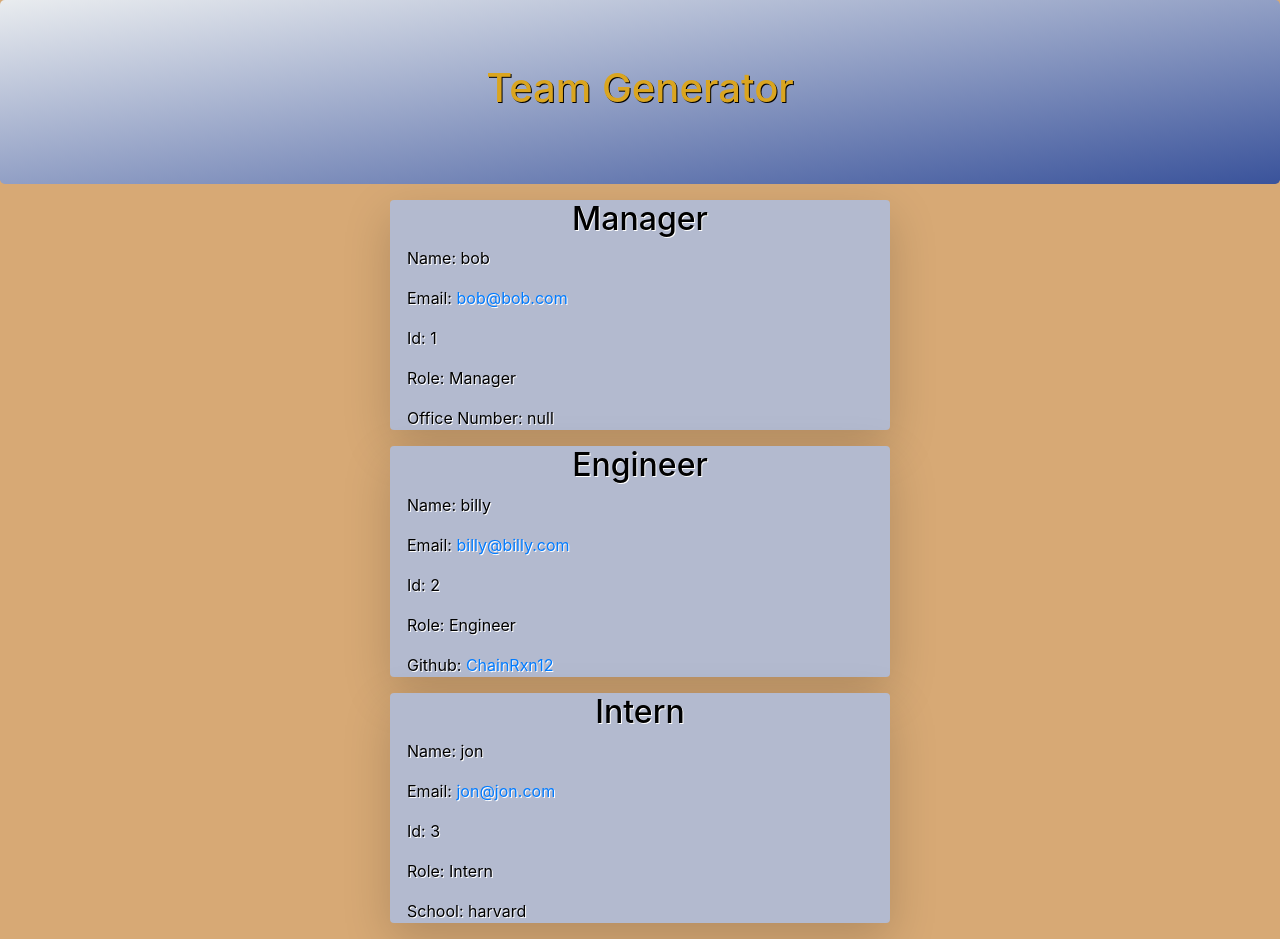
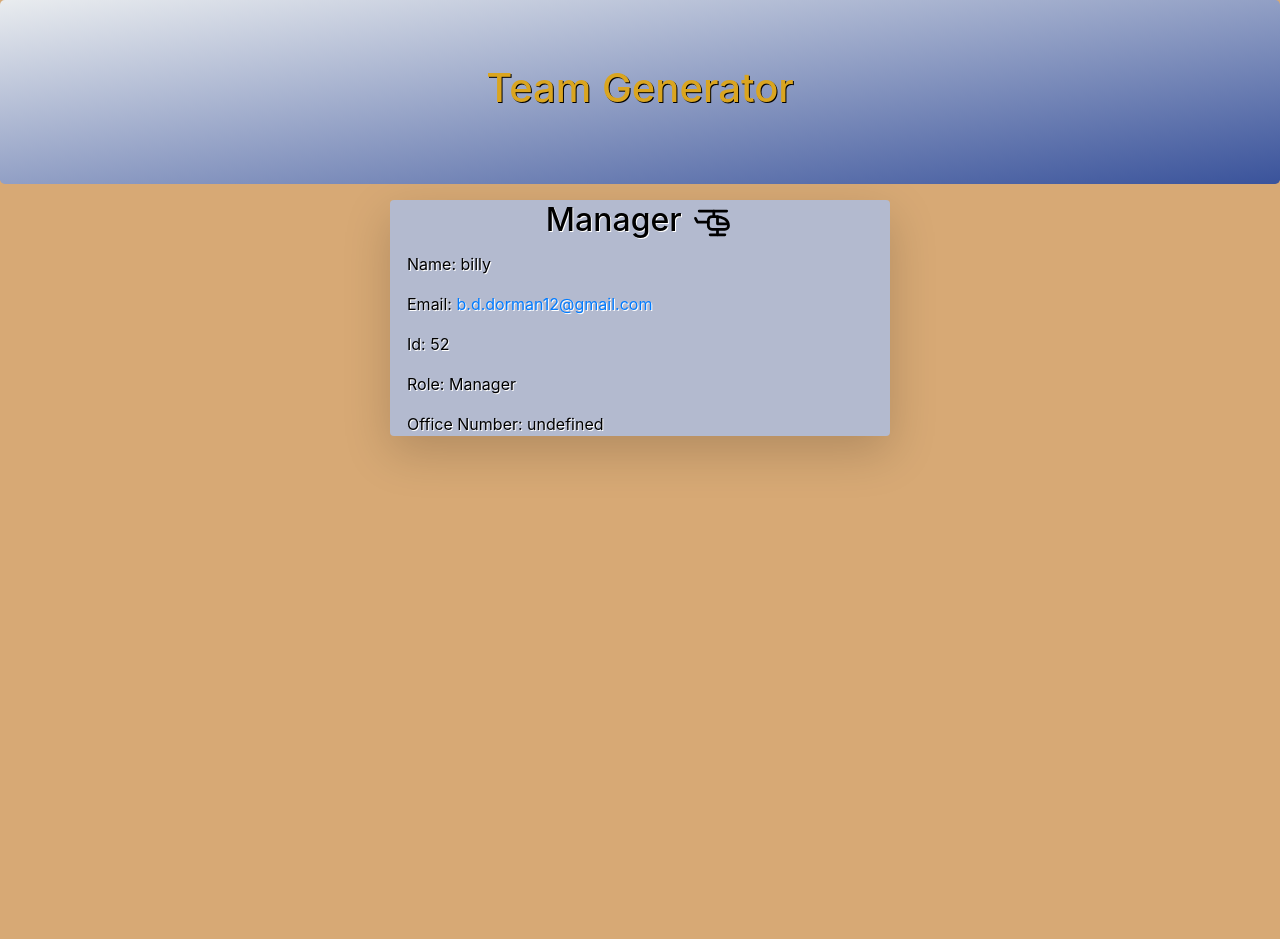
Before and after one commit to ChainRxn12/team-generator, a website: page index.html in a window 1280 px wide. After the commit the page ends 800 px from the top, so only its background shows below. Drawn offline with nearby package versions, Linux system fonts and the light colour scheme.

Commit message:
defined officeNumber properly

```diff
--- a/index.html
+++ b/index.html
@@ -19,41 +19,26 @@
     </div><div class="container mb-3 card-custom shadow-lg border-primary rounded">
     <div class="row">
         <div class="team-area col-12 d-flex justify-content-center">
-            <h2 class="manager">Manager</h2>
-        </div>
-    </div>
-            <div class="employee">
-                <p>Name: bob</p>
-                <p>Email: <a href="mailto:bob@bob.com">bob@bob.com</a></p>
-                <p>Id: 1</p>
-                <p>Role: Manager</p>
-                <p>Office Number: null</p>
-        </div>
-</div><div class="container mb-3 card-custom shadow-lg border-primary rounded">
-    <div class="row">
-        <div class="team-area col-12 d-flex justify-content-center">
-            <h2 class="engineer">Engineer</h2>
+            <h2 class="manager">Manager
+            <svg xmlns="http://www.w3.org/2000/svg" class="icon icon-tabler icon-tabler-helicopter" width="44" height="44" viewBox="0 0 24 24" stroke-width="1.5" stroke="#000000" fill="none" stroke-linecap="round" stroke-linejoin="round">
+                <path stroke="none" d="M0 0h24v24H0z" fill="none"/>
+                <path d="M3 10l1 2h6" />
+                <path d="M12 9a2 2 0 0 0 -2 2v3c0 1.1 .9 2 2 2h7a2 2 0 0 0 2 -2c0 -3.31 -3.13 -5 -7 -5h-2z" />
+                <line x1="13" y1="9" x2="13" y2="6" />
+                <line x1="5" y1="6" x2="20" y2="6" />
+                <path d="M15 9.1v3.9h5.5" />
+                <line x1="15" y1="19" x2="15" y2="16" />
+                <line x1="19" y1="19" x2="11" y2="19" />
+            </svg>
+            </h2>
         </div>
     </div>
             <div class="employee">
                 <p>Name: billy</p>
-                <p>Email: <a href="mailto:billy@billy.com">billy@billy.com</a></p>
-                <p>Id: 2</p>
-                <p>Role: Engineer</p>
-                <p>Github: <a href="https://github.com/ChainRxn12">ChainRxn12</a></p>
-            </div>
-</div><div class="container mb-3 card-custom shadow-lg border-primary rounded">
-    <div class="row">
-        <div class="team-area col-12 d-flex justify-content-center">
-            <h2 class="intern">Intern</h2>
+                <p>Email: <a href="mailto:b.d.dorman12@gmail.com">b.d.dorman12@gmail.com</a></p>
+                <p>Id: 52</p>
+                <p>Role: Manager</p>
+                <p>Office Number: undefined</p>
         </div>
-    </div>
-            <div class="employee">
-                <p>Name: jon</p>
-                <p>Email: <a href="mailto:jon@jon.com">jon@jon.com</a></p>
-                <p>Id: 3</p>
-                <p>Role: Intern</p>
-                <p>School: harvard</p>
-            </div>
 </div></body>
     </html>
--- a/lib/engineer.js
+++ b/lib/engineer.js
@@ -4,7 +4,7 @@ const Employee = require('./employee');
 //create engineer class and extends on employee class
 
 class Engineer extends Employee {
-    constructor(name = null, id= null, email=null, github= null) {
+    constructor(name, id, email, github) {
         super(name, id, email);
         this.github = github;
         this.role = 'Engineer';
--- a/lib/intern.js
+++ b/lib/intern.js
@@ -3,7 +3,7 @@ const Employee = require('./employee');
 
 //create intern class, extends employee class
 class Intern extends Employee {
-    constructor(name= null, id= null, email=null, school= null) {
+    constructor(name, id, email, school) {
         super(name, id, email);
         this.school = school;
         this.role = 'Intern';
--- a/lib/manager.js
+++ b/lib/manager.js
@@ -3,7 +3,7 @@ const Employee = require('./employee');
 
 //create manager class, extends from employee class
 class Manager extends Employee {
-    constructor(name= null, id= null, email= null, officeNumber= null) {
+    constructor(name, id, email, officeNumber) {
         super(name, id, email);
         this.officeNumber = officeNumber;
         this.role = "Manager";
```
Also changed, not shown: questions.js (+34 -4 lines), README.md, dist/engineer.html, dist/intern.html, dist/manager.html.
